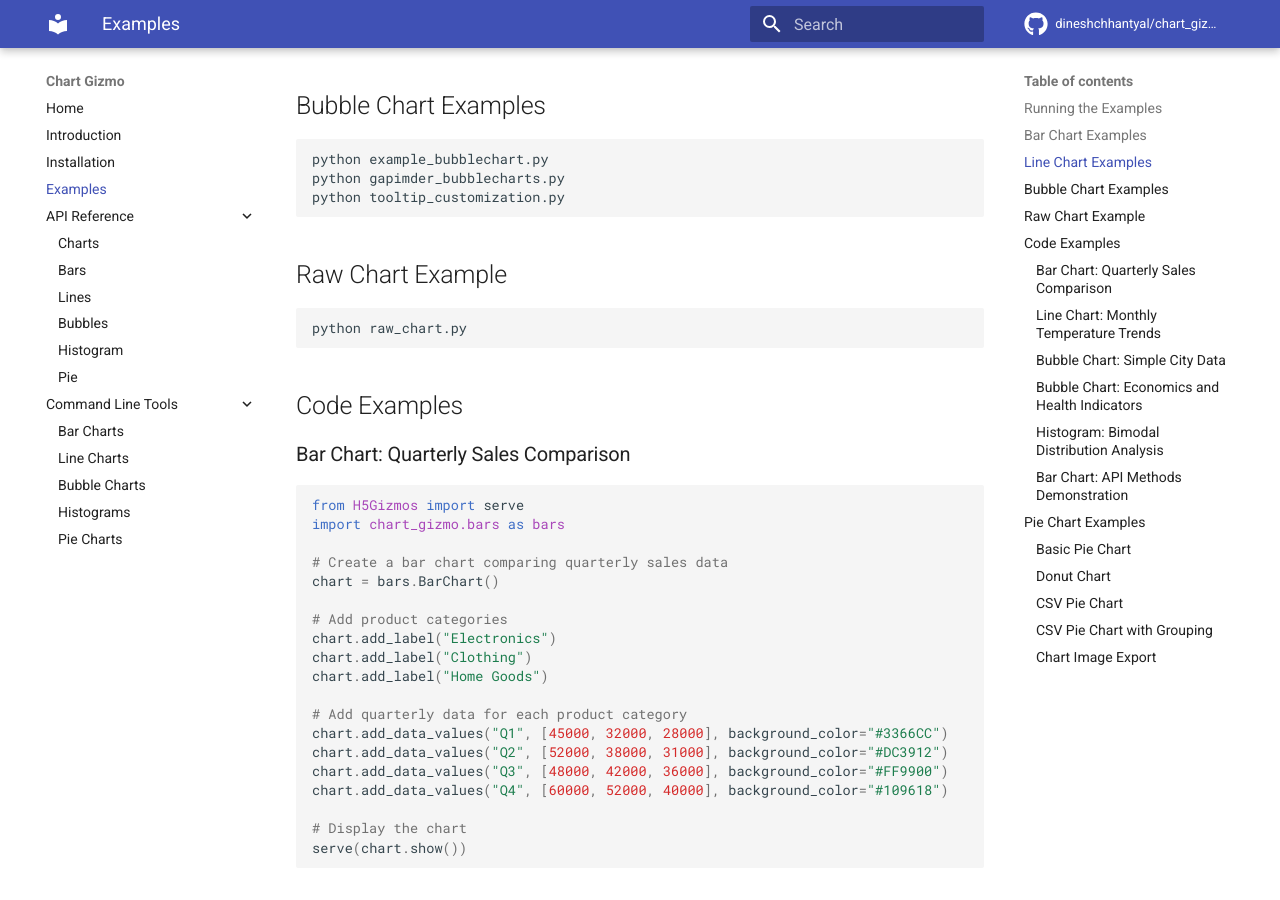
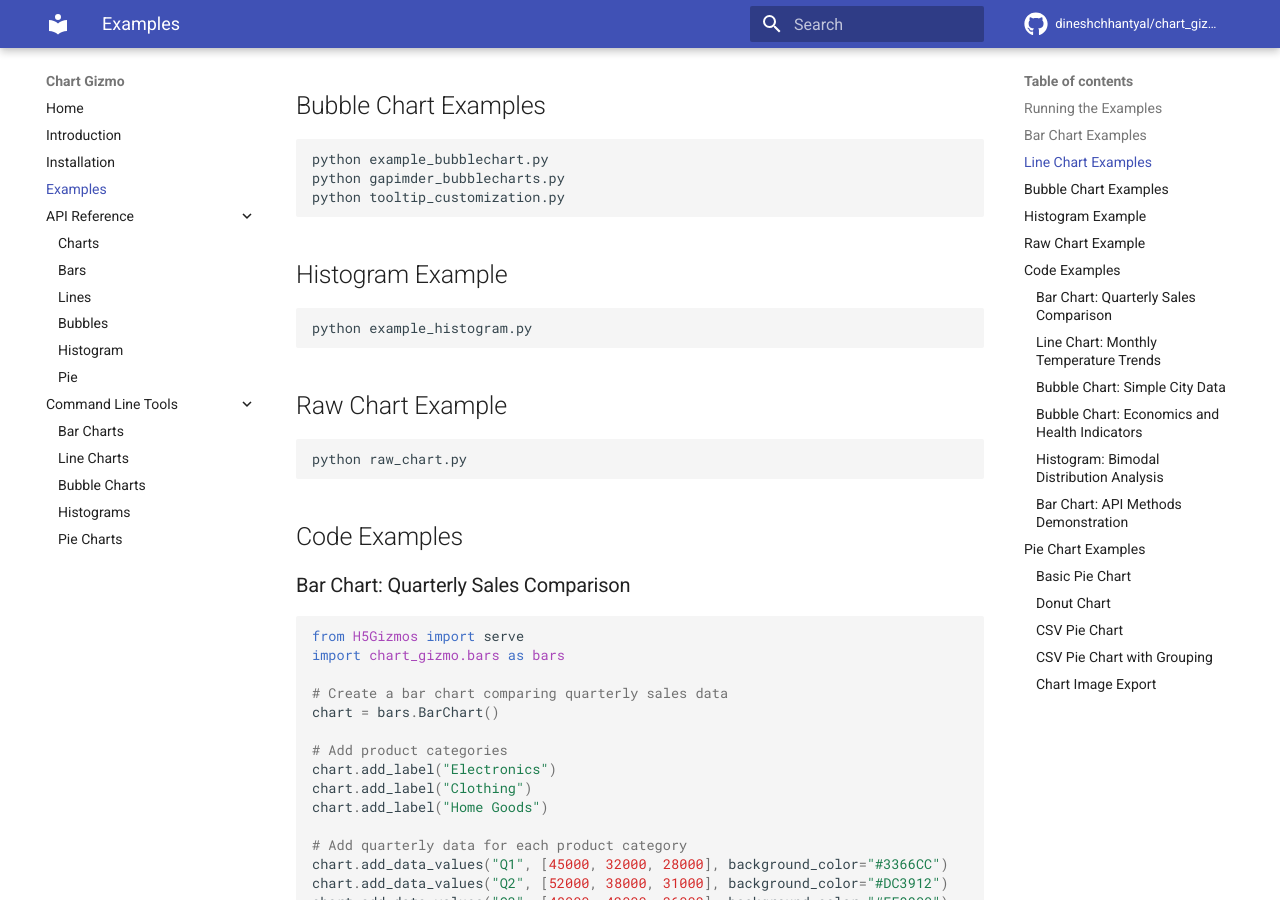
Before and after one commit to dineshchhantyal/chart_gizmo, an MkDocs documentation site: the page built from docs/examples.md, in a window 1280 px wide and 900 px high, scrolled down 748 px. Built offline with MkDocs 1.6.1 and Material for MkDocs 9.7.7, drawn with Linux system fonts in a browser that asks for light colours; comment, search, counter and statistics services are not loaded; the version menu is left out.

Commit message:
Add histogram example to documentation

````diff
--- a/docs/examples.md
+++ b/docs/examples.md
@@ -32,6 +32,12 @@ python state_linecharts.py
 python example_bubblechart.py
 python gapimder_bubblecharts.py
 python tooltip_customization.py
+```
+
+## Histogram Example
+
+```bash
+python example_histogram.py
 ```
 
 ## Raw Chart Example
````
